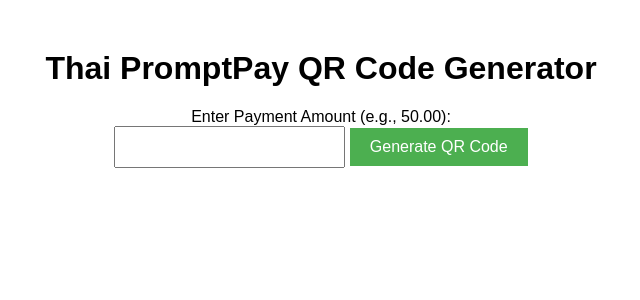
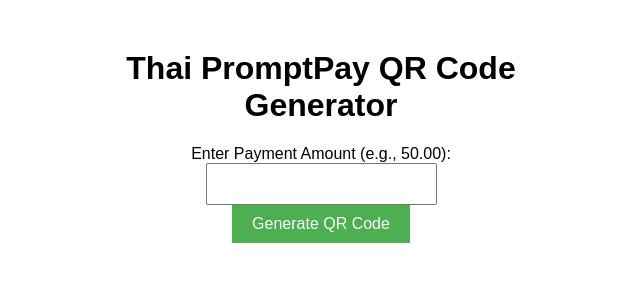
Before and after one commit to chom045/promptpay-qr-generator, a Flask app: page / in a window 1280 px wide. Shown: the top 300 px of the page, without its empty margins (319-959 px from the left). Run offline with Flask 3, Linux system fonts and the light colour scheme.

Commit message:
Update index.html

```diff
--- a/templates/index.html
+++ b/templates/index.html
@@ -3,7 +3,7 @@
 <head>
     <meta charset="UTF-8">
     <meta name="viewport" content="width=device-width, initial-scale=1.0">
-    <title>Thai PromptPay QR Code Generator</title>
+    <title>EGAT (BHUMIBOL DAM) QR Code Generator</title>
     <style>
         body {
             font-family: Arial, sans-serif;
@@ -11,7 +11,7 @@
             margin: 50px;
         }
         .container {
-            max-width: 600px;
+            max-width: 400px;
             margin: 0 auto;
         }
         .error {
```
